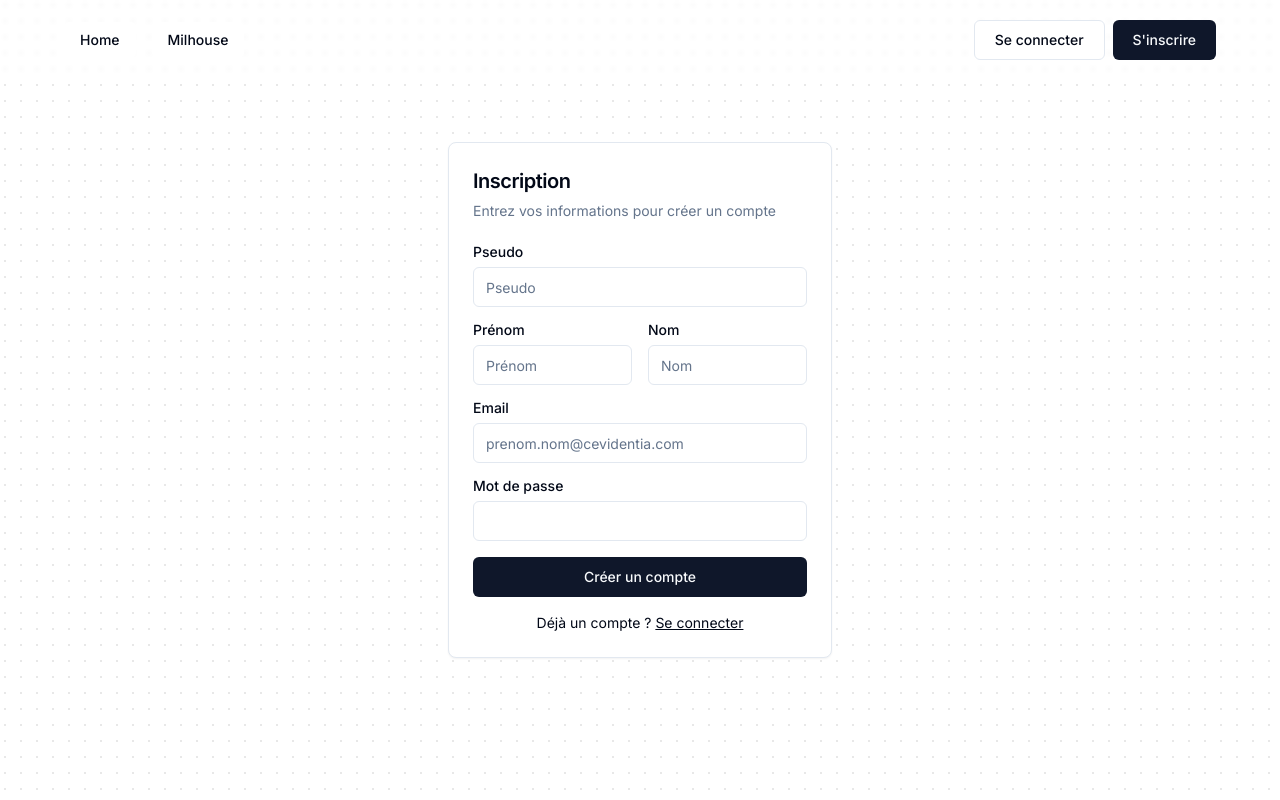
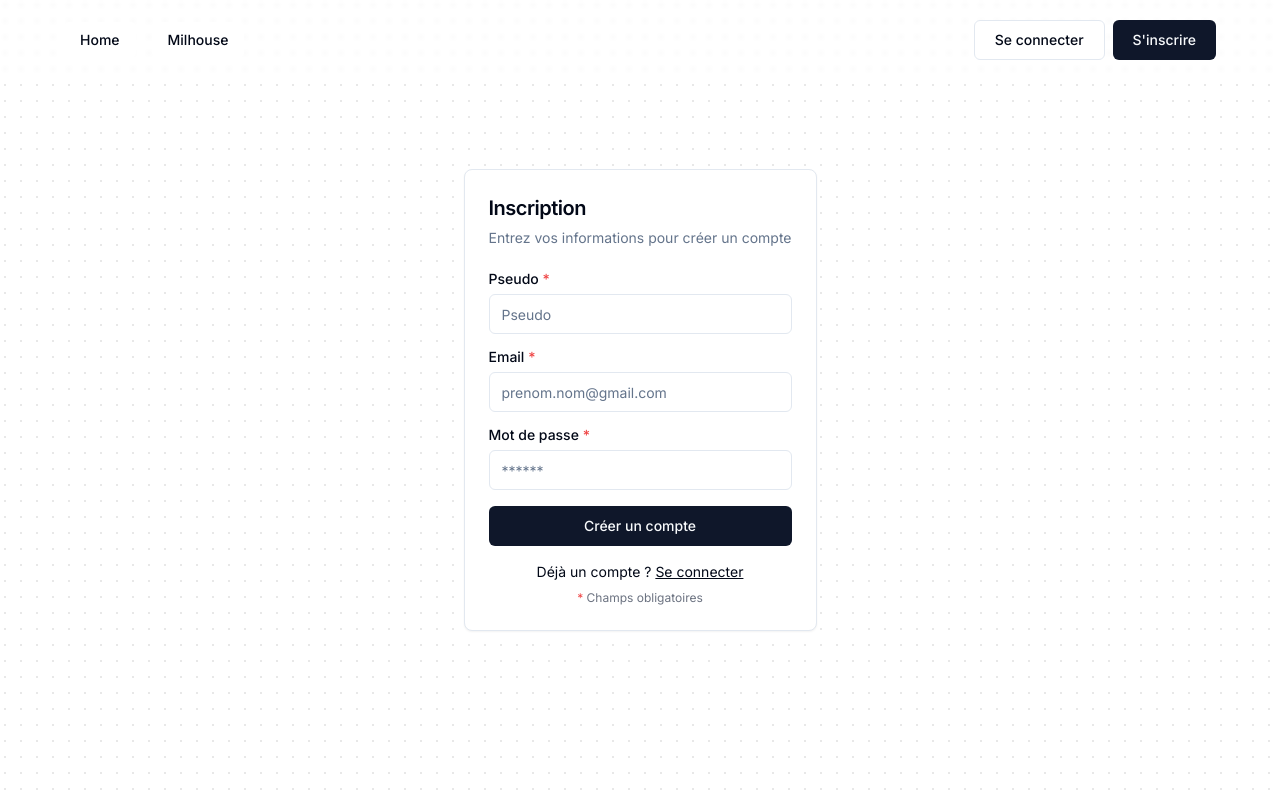
Before and after one commit to AmineAffif/qui-veut-gagner-un-bv, a Next.js app: page /users/register in a window 1280 px wide. Built offline with nearby package versions, Linux system fonts and the light colour scheme.

Commit message:
remove names

```diff
--- a/app/users/login/page.tsx
+++ b/app/users/login/page.tsx
@@ -101,7 +101,6 @@ export default function LoginPage() {
                     id="login"
                     name="login"
                     type="text"
-                    placeholder="Email ou Pseudo"
                     required
                     as={Input}
                   />
--- a/app/users/register/page.tsx
+++ b/app/users/register/page.tsx
@@ -25,8 +25,6 @@ import { useAuth } from "@/context/AuthContext";
 
 interface RegisterFormValues {
   username: string;
-  first_name: string;
-  last_name: string;
   email: string;
   password: string;
 }
@@ -36,8 +34,6 @@ const validate = (
 ): FormikErrors<RegisterFormValues> => {
   const errors: FormikErrors<RegisterFormValues> = {};
   if (!values.username) errors.username = "Le pseudo est requis";
-  if (!values.first_name) errors.first_name = "Le prénom est requis";
-  if (!values.last_name) errors.last_name = "Le nom est requis";
   if (!values.email) errors.email = "L'email est requis";
   else if (!isEmail(values.email)) errors.email = "Cet email n'est pas valide";
   if (!values.password) errors.password = "Le mot de passe est requis";
@@ -95,8 +91,6 @@ export default function RegisterPage() {
           <Formik
             initialValues={{
               username: "",
-              first_name: "",
-              last_name: "",
               email: "",
               password: "",
             }}
@@ -106,7 +100,9 @@ export default function RegisterPage() {
             {({ isSubmitting, status }: FormikProps<RegisterFormValues>) => (
               <Form className="grid gap-4">
                 <div className="grid gap-2">
-                  <Label htmlFor="username">Pseudo</Label>
+                  <Label htmlFor="username">
+                    Pseudo <span className="text-red-500">*</span>
+                  </Label>
                   <Field
                     id="username"
                     name="username"
@@ -115,45 +111,28 @@ export default function RegisterPage() {
                     as={Input}
                   />
                 </div>
-                <div className="grid grid-cols-2 gap-4">
-                  <div className="grid gap-2">
-                    <Label htmlFor="first_name">Prénom</Label>
-                    <Field
-                      id="first_name"
-                      name="first_name"
-                      placeholder="Prénom"
-                      required
-                      as={Input}
-                    />
-                  </div>
-                  <div className="grid gap-2">
-                    <Label htmlFor="last_name">Nom</Label>
-                    <Field
-                      id="last_name"
-                      name="last_name"
-                      placeholder="Nom"
-                      required
-                      as={Input}
-                    />
-                  </div>
-                </div>
                 <div className="grid gap-2">
-                  <Label htmlFor="email">Email</Label>
+                  <Label htmlFor="email">
+                    Email <span className="text-red-500">*</span>
+                  </Label>
                   <Field
                     id="email"
                     name="email"
                     type="email"
-                    placeholder="prenom.nom@cevidentia.com"
+                    placeholder="prenom.nom@gmail.com"
                     required
                     as={Input}
                   />
                 </div>
                 <div className="grid gap-2">
-                  <Label htmlFor="password">Mot de passe</Label>
+                  <Label htmlFor="password">
+                    Mot de passe <span className="text-red-500">*</span>
+                  </Label>
                   <Field
                     id="password"
                     name="password"
                     type="password"
+                    placeholder="******"
                     required
                     as={Input}
                   />
@@ -177,6 +156,9 @@ export default function RegisterPage() {
               Se connecter
             </Link>
           </div>
+          <div className="mt-2 text-center text-xs text-gray-500">
+            <span className="text-red-500">*</span> Champs obligatoires
+          </div>
         </CardContent>
       </Card>
     </div>
```
